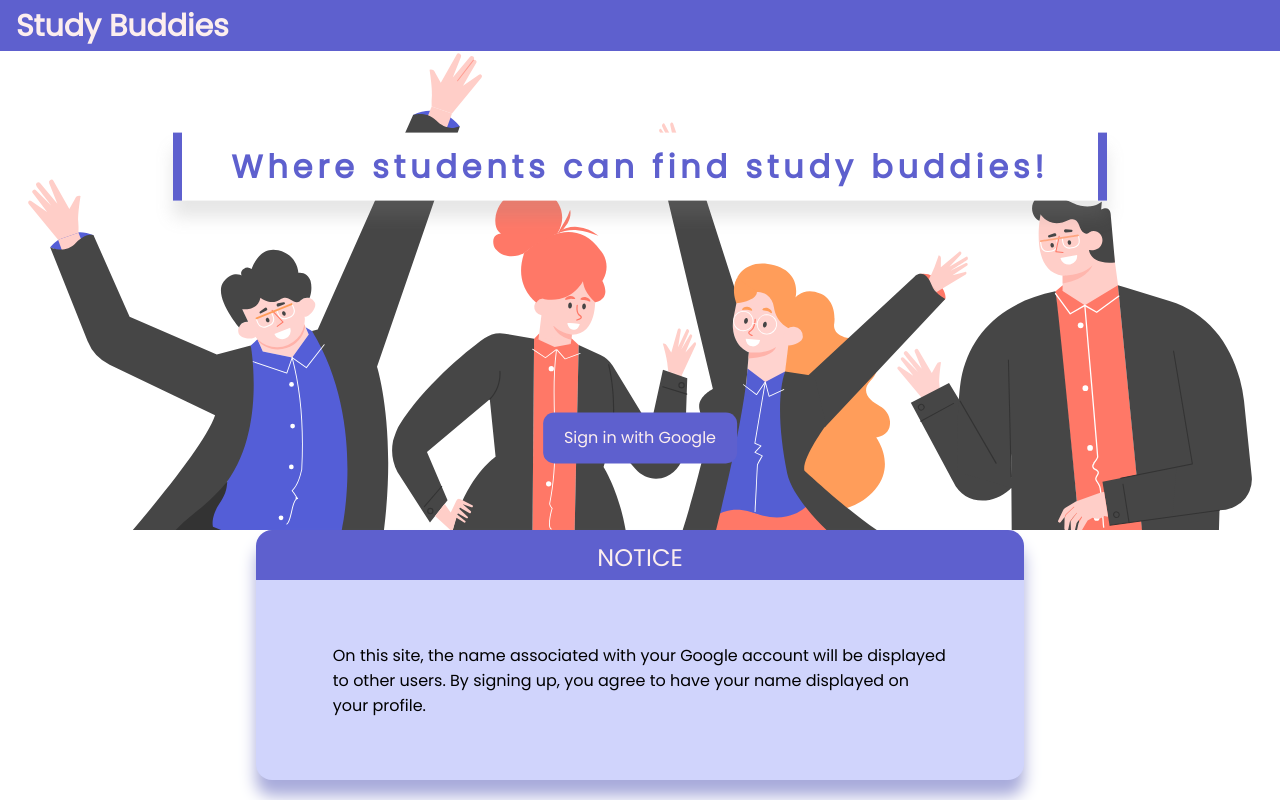
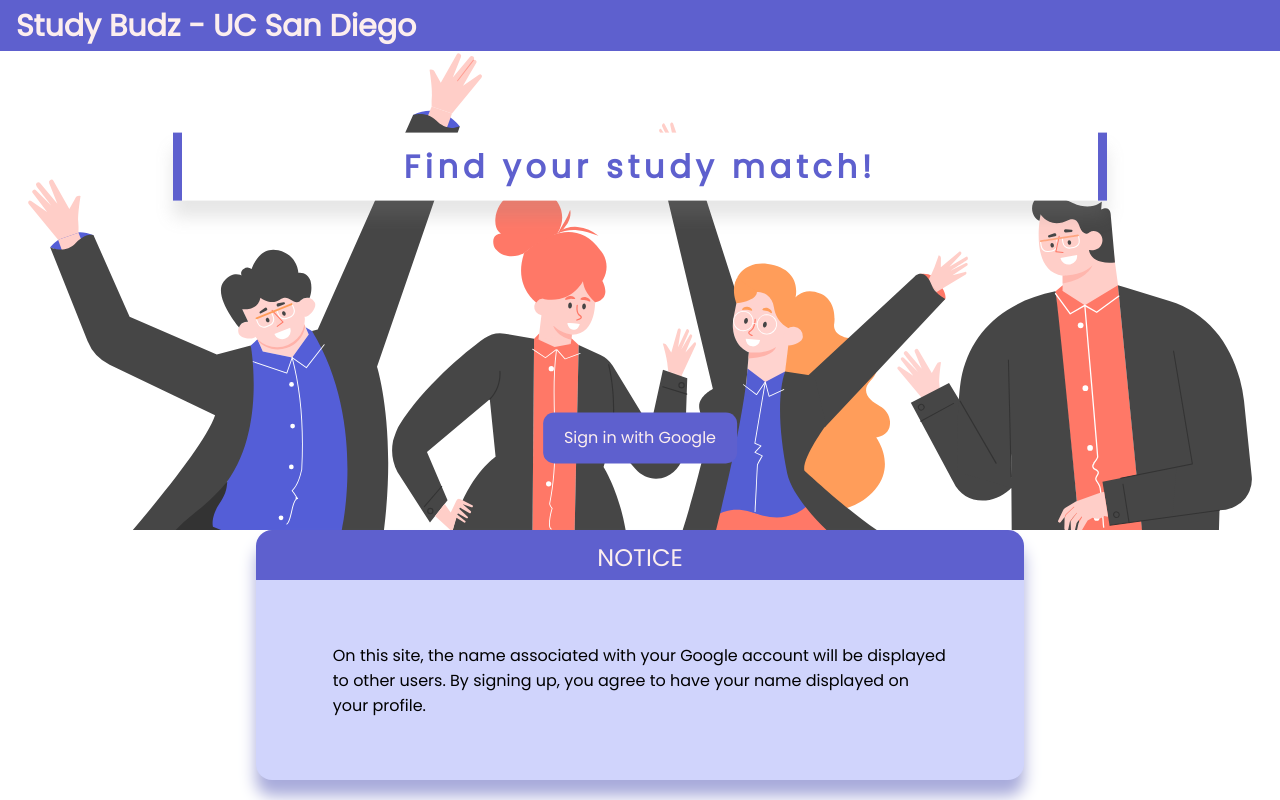
Before and after one commit to jenetic/studybudz, a React (Create React App) app: page / in a window 1280 px wide. Built offline with nearby package versions, Linux system fonts and the light colour scheme.

Commit message:
Changd name and tagline

```diff
--- a/package.json
+++ b/package.json
@@ -20,8 +20,8 @@
     "web-vitals": "^2.1.4"
   },
   "scripts": {
-    "start": "react-scripts start",
-    "build": "react-scripts build",
+    "start": "node --max_old_space_size=2560 node_modules/.bin/react-scripts start",
+    "build": "node --max_old_space_size=2560 node_modules/.bin/react-scripts build",
     "test": "react-scripts test",
     "eject": "react-scripts eject"
   },
--- a/src/pages/Login.js
+++ b/src/pages/Login.js
@@ -29,8 +29,8 @@ const Login = ({ setIsAuth }) => {
     <div className="loginPage">
       <div>
         <div id="loginTopBar"></div>
-        <h1 id="loginTitle">Study Buddies</h1>
-        <h2 className="center" id="tagline">Where students can find study buddies!</h2>
+        <h1 id="loginTitle">Study Budz - UC San Diego</h1>
+        <h2 className="center" id="tagline">Find your study match!</h2>
         <figure>
           <div>
             <div className='illustration'/>
```
